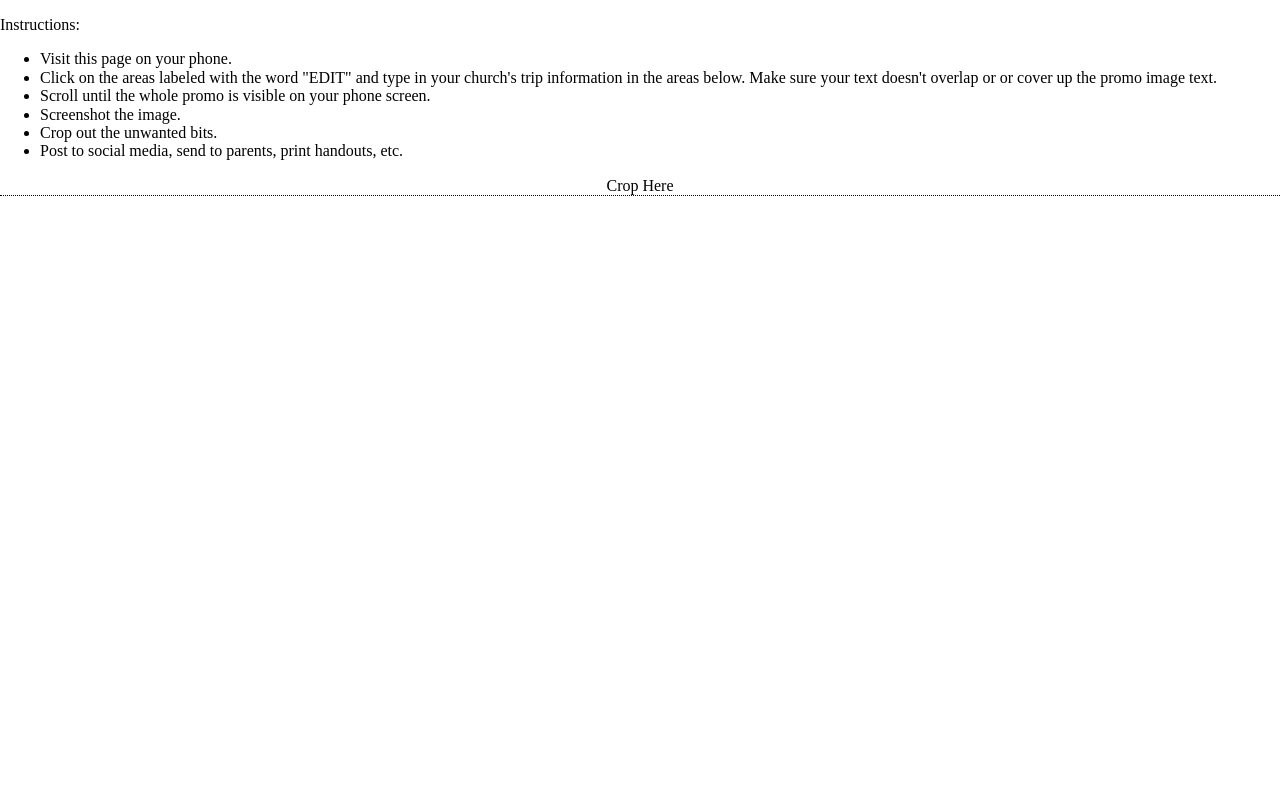
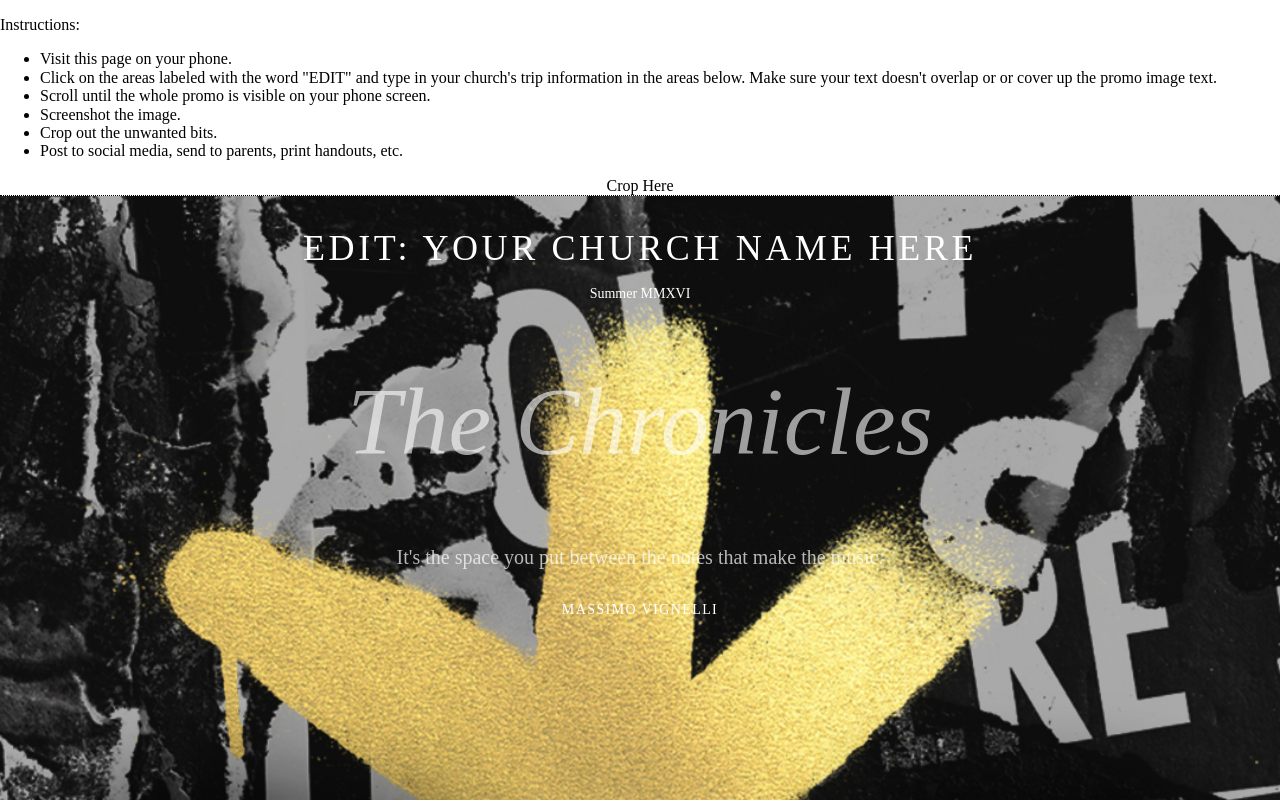
Before and after one commit to logangreer/ciy-screenshot, a plain HTML site: page index.html in a window 1280 px wide. Shown: the top 800 px of the page. Drawn offline with nearby package versions, Linux system fonts and the light colour scheme; the site is published under a folder, as on GitHub Pages, so addresses that start at the root find nothing.

Commit message:
Fixing image

```diff
--- a/index.html
+++ b/index.html
@@ -47,7 +47,7 @@
 			Crop Here
 		</div>
 
-		<div class="promo-image dt tc bg-dark-gray white cover" style="background:url(/img/move-21-square.jpg) no-repeat center;">
+		<div class="promo-image dt tc bg-dark-gray white cover" style="background:url(img/move-21-square.jpg) no-repeat center;">
 			<div class="dtc v-top">
 			  <header class="white-100">
 				<h2 contenteditable="true" class="f2 fw1 ttu tracked mb2 lh-title">EDIT: Your Church Name Here</h2>
```
